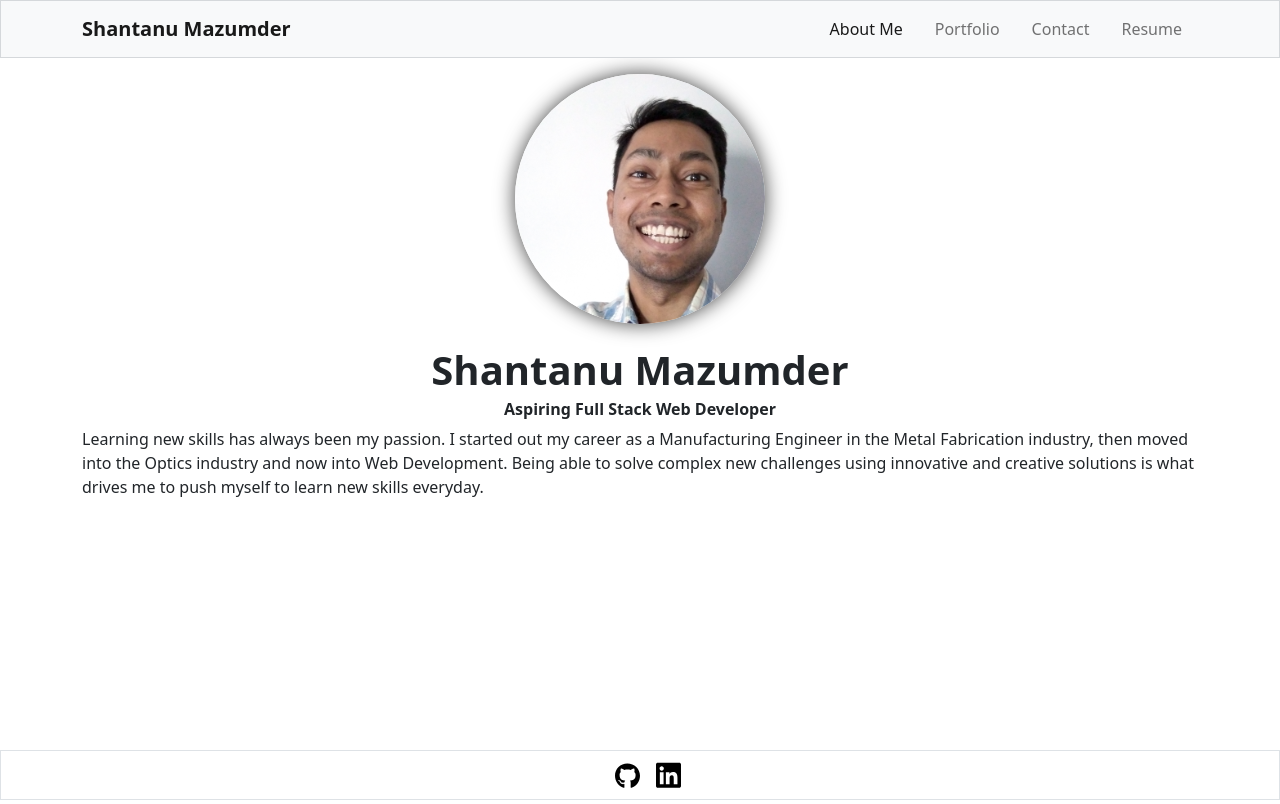
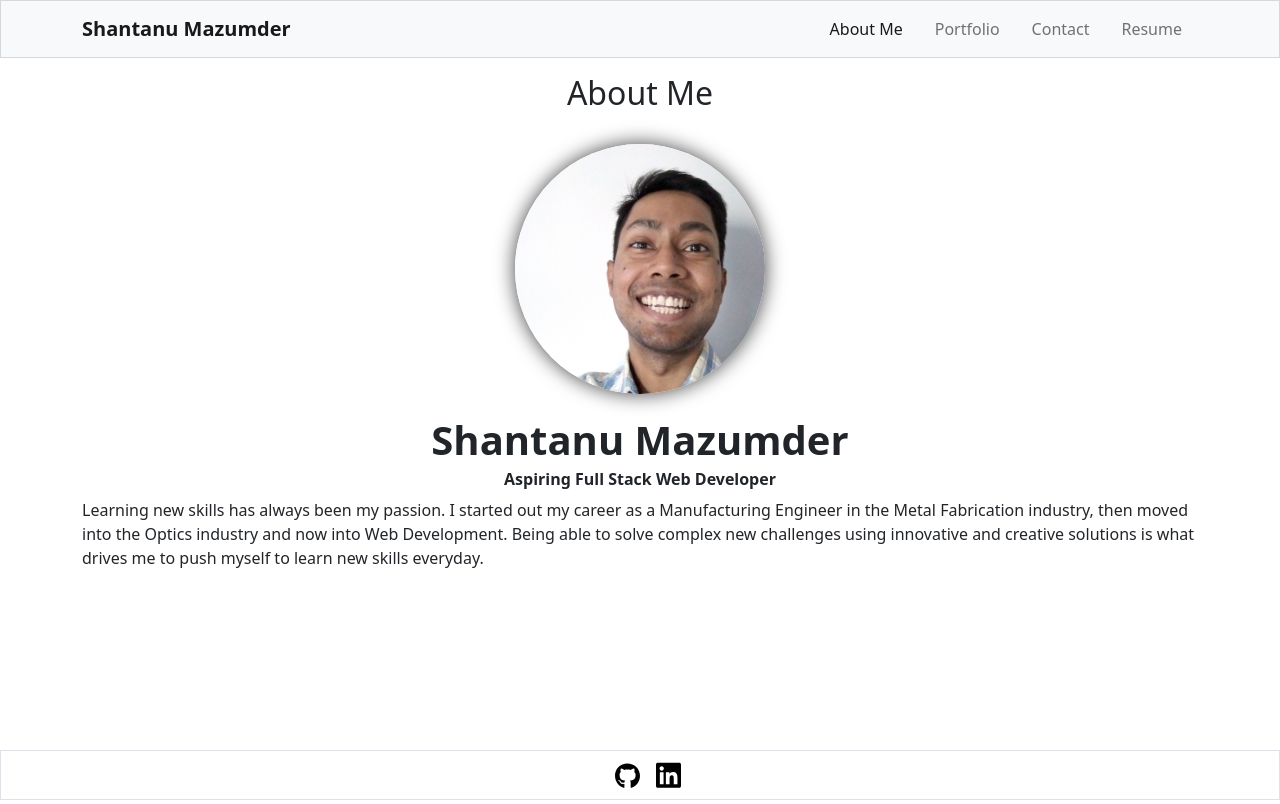
Before and after one commit to ShawnMaz/react-portfolio, a React (Create React App) app: page / in a window 1280 px wide. Built offline with nearby package versions, Linux system fonts and the light colour scheme.

Commit message:
added title About Me to the AboutMe component and updated the test snapshot

```diff
--- a/src/Components/AboutMe/index.js
+++ b/src/Components/AboutMe/index.js
@@ -3,6 +3,7 @@ import profileImage from '../../assets/images/profile-photo.jpg';
 function AboutMe(){
     return(
         <section className="container d-flex flex-column align-items-center">
+            <h2 className='my-3'>About Me</h2>
             <img data-testid='profilePhoto' className='hero-img my-3' src={profileImage} alt='Shantanu Mazumder'/>
             <p data-testid='profileUserName' className='fs-1 fw-semibold mb-0'>Shantanu Mazumder</p>
             <h6 data-testid='profileUserTitle' className='fw-semibold'>Aspiring Full Stack Web Developer</h6>
```
Also changed, not shown: 1 other file (tests, documents, lock files or other folders).
